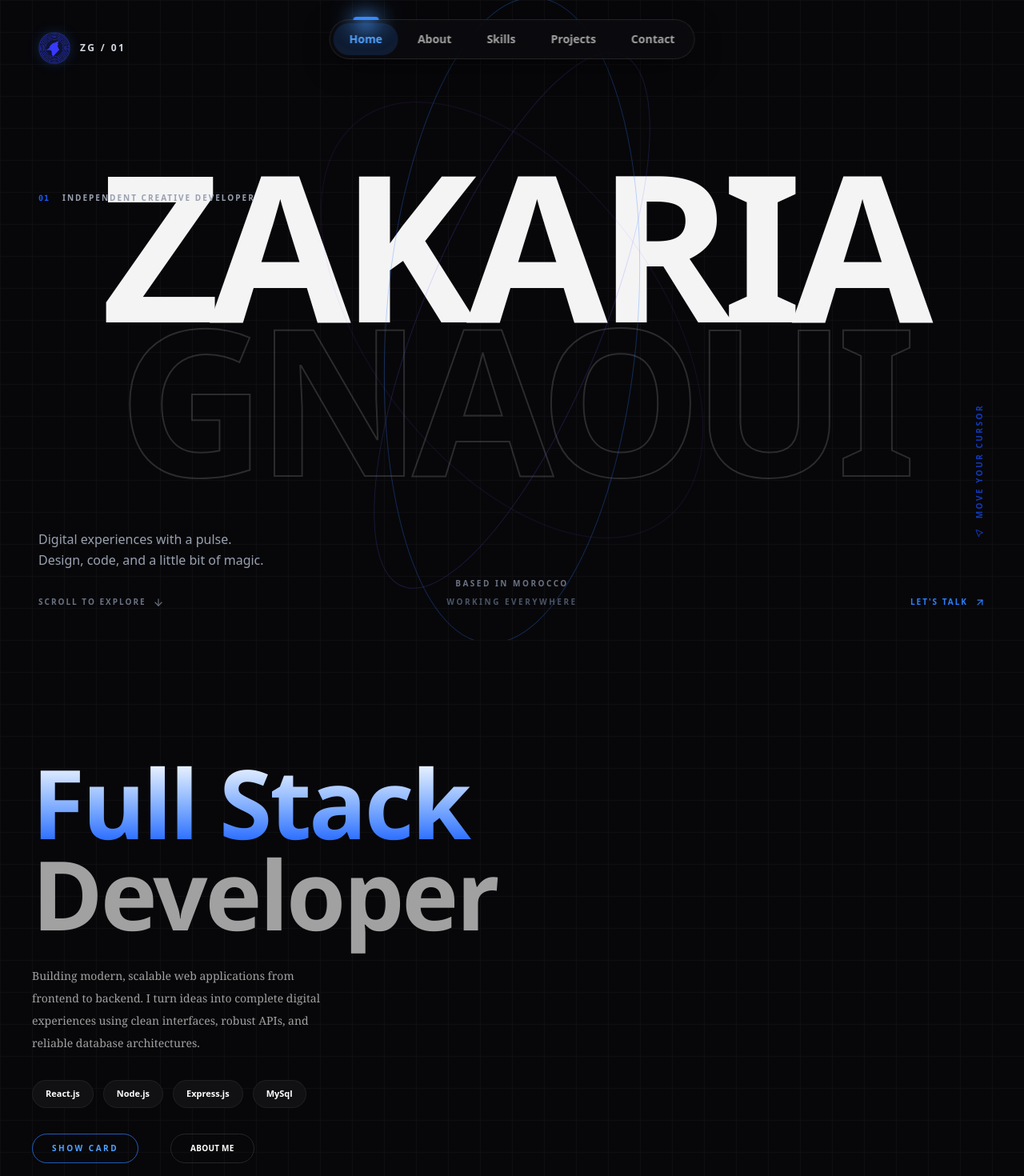
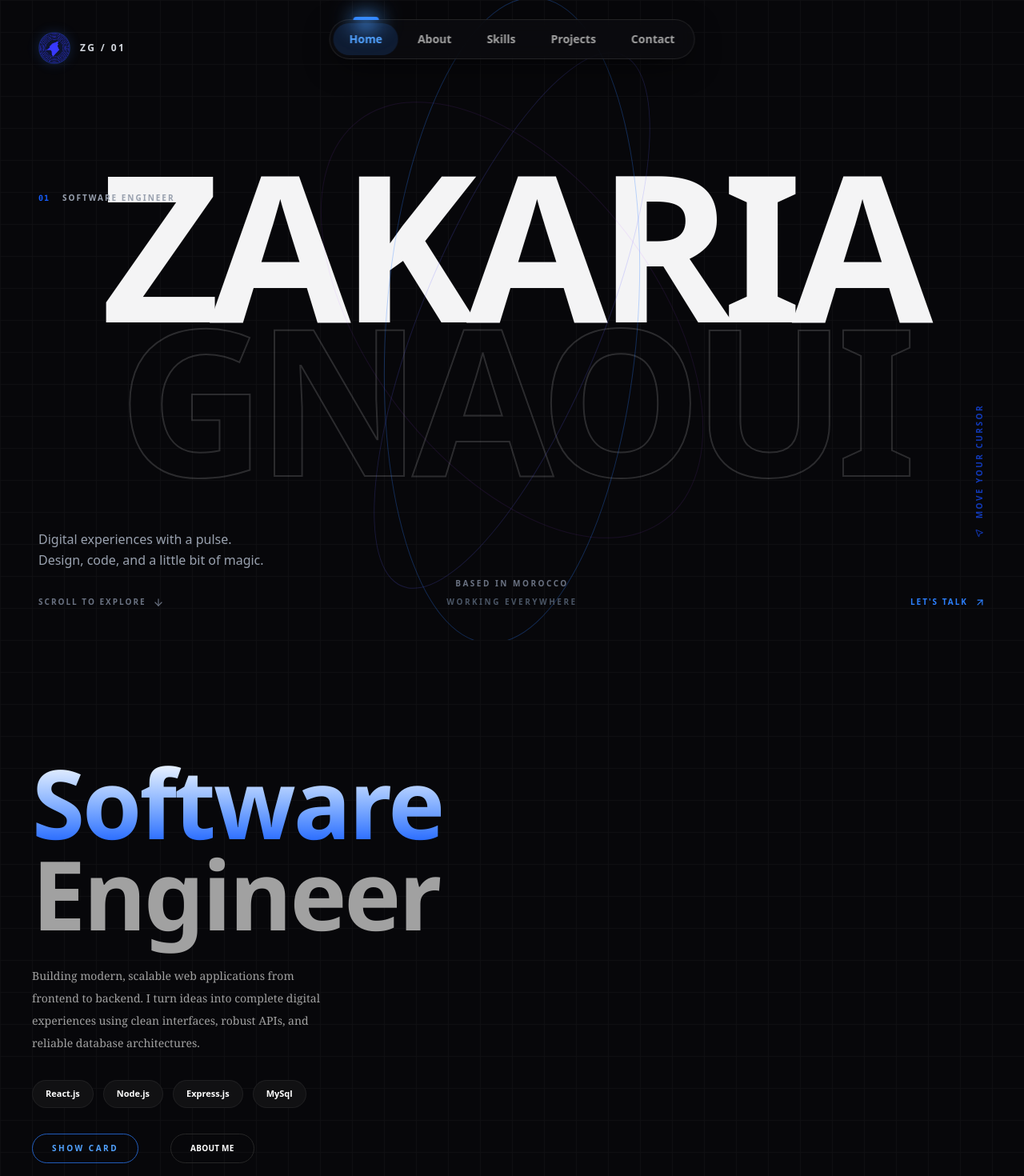
Before and after one commit to ZAKARIAGN/portfolio, a React (Vite) app in the folder frontend/: page / in a window 1280 px wide. Shown: the top 1470 px of the page at 80% size. Built offline with nearby package versions, Linux system fonts and the light colour scheme.

Commit message:
update job to Software Enginner

```diff
--- a/frontend/src/AboutMe/AboutMe.jsx
+++ b/frontend/src/AboutMe/AboutMe.jsx
@@ -94,7 +94,7 @@ const AboutMe = ({ isOpen, onClose }) => {
                         <div className="about-scroll flex-1 overflow-y-auto px-6 sm:px-12 py-10 relative z-10">
                             <div className="max-w-2xl mx-auto space-y-6 pb-10">
                                 <p className="text-neutral-400 text-sm md:text-base leading-relaxed">
-                                    I'm a passionate Full Stack Web Developer based in Morocco, dedicated to crafting modern, responsive, and highly functional digital experiences. My journey into tech started with an endless curiosity for how things work behind the scenes, leading me down the path of programming, cybersecurity, and system architecture.
+                                    I'm a passionate Software Engineer based in Morocco, dedicated to crafting modern, responsive, and highly functional digital experiences. My journey into tech started with an endless curiosity for how things work behind the scenes, leading me down the path of programming, cybersecurity, and system architecture.
                                 </p>
 
                                 <p className="text-neutral-400 text-sm md:text-base leading-relaxed">
--- a/frontend/src/AboutMe/Section.jsx
+++ b/frontend/src/AboutMe/Section.jsx
@@ -54,8 +54,8 @@ const Section = ({ onAboutMe }) => {
                     className="font-black tracking-tight leading-[0.95] text-[clamp(3.5rem,11vw,7.5rem)]"
                     style={{ fontFamily: "'Segoe UI', 'Inter', system-ui, Arial, sans-serif" }}
                 >
-                    <span className="block bg-gradient-to-b from-white to-blue-600 bg-clip-text text-transparent">Full Stack</span>
-                    <span className="block text-neutral-400">Developer</span>
+                    <span className="block bg-gradient-to-b from-white to-blue-600 bg-clip-text text-transparent">Software</span>
+                    <span className="block text-neutral-400">Engineer</span>
                 </motion.h1>
 
                 <motion.p
--- a/frontend/src/AboutMe/ShowCard.jsx
+++ b/frontend/src/AboutMe/ShowCard.jsx
@@ -8,7 +8,7 @@ const ACCENT = '#60a5fa';
 const PROFILE = {
     firstName: 'Zakaria',
     lastName: 'Gnaoui',
-    title: 'Full Stack Developer',
+    title: 'Software Engineer',
     location: 'Morocco',
     email: "zakariagnaoui06@gmail.com",
     phone: '+212649961829',
--- a/frontend/src/Footer/Footer.jsx
+++ b/frontend/src/Footer/Footer.jsx
@@ -20,7 +20,7 @@ const Footer = () => {
               Zakaria<span className="text-transparent bg-clip-text bg-gradient-to-r from-blue-500 to-cyan-400">.</span>
             </h2>
             <p className="text-gray-500 text-sm leading-relaxed">
-              Full-stack web developer passionate about building modern, responsive, and user-focused web applications.
+              Software Engineer passionate about building modern, responsive, and user-focused web applications.
             </p>
           </div>
 
--- a/frontend/src/Hero/Hero.jsx
+++ b/frontend/src/Hero/Hero.jsx
@@ -51,7 +51,7 @@ const Hero = () => {
             <div className="absolute top-[30%] left-6 md:left-12 z-30 hidden lg:block">
                 <div className="flex items-center gap-4">
                     <span className="text-[10px] text-blue-600 font-mono font-bold tracking-widest">01</span>
-                    <span className="text-[10px] font-semibold tracking-[0.2em] text-gray-400">INDEPENDENT CREATIVE DEVELOPER</span>
+                    <span className="text-[10px] font-semibold tracking-[0.2em] text-gray-400">SOFTWARE ENGINEER</span>
                 </div>
             </div>
             <div className="absolute bottom-6 left-6 md:bottom-10 md:left-12 z-30 flex flex-col gap-8">
```
